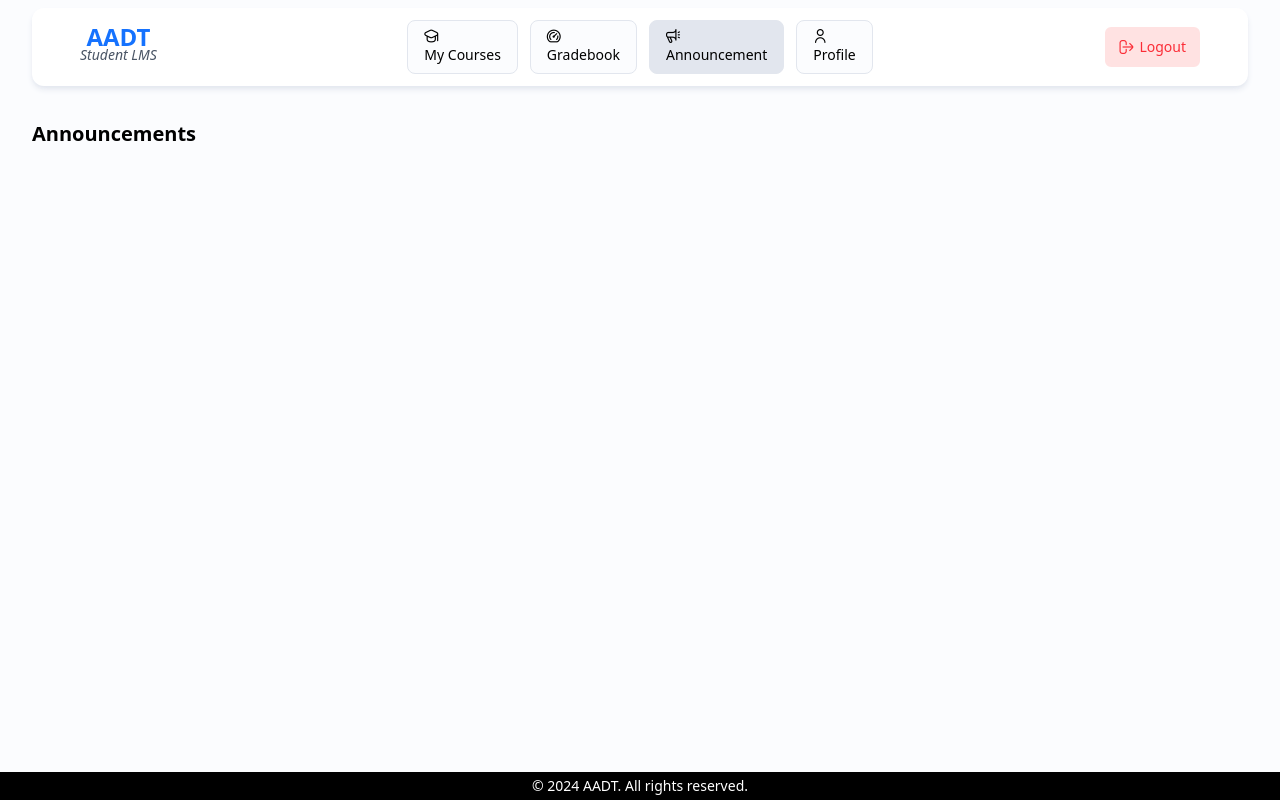
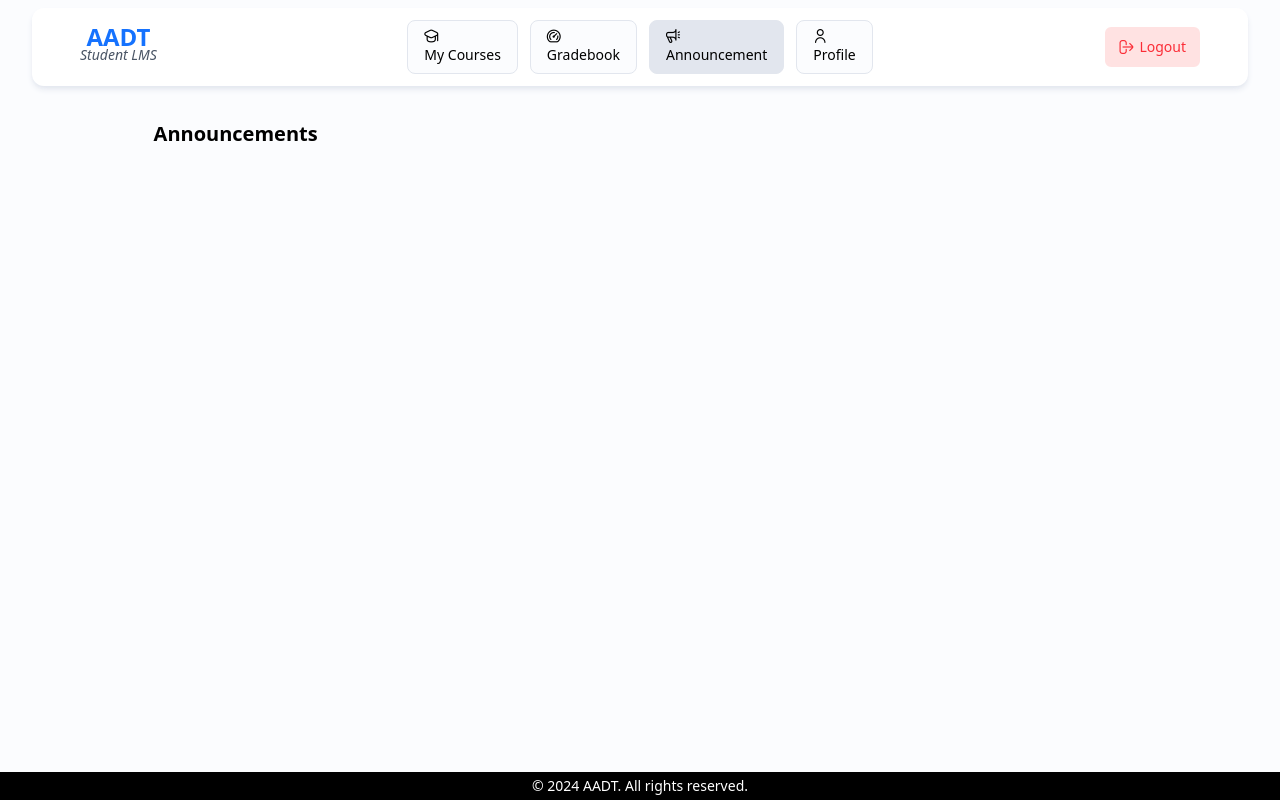
Before and after one commit to tharuka03/AADT_LMS_Front-End, a React (Vite) app: page /Announcements in a window 1280 px wide. Built offline with nearby package versions, Linux system fonts and the light colour scheme.

Commit message:
Refactor: Added page priimary style from styles to pages' primary div.

```diff
--- a/src/Pages/Announcements.jsx
+++ b/src/Pages/Announcements.jsx
@@ -3,7 +3,7 @@ import { primaryStyles } from '../Styles/primaryStyles'
 
 function Announcements() {
   return (
-    <div>
+    <div className={primaryStyles.pageContainerPrimary}>
         <h1 className={primaryStyles.PageTitle}>Announcements</h1>
     </div>
   )
--- a/src/Pages/GradeBook.jsx
+++ b/src/Pages/GradeBook.jsx
@@ -3,7 +3,7 @@ import { primaryStyles } from '../Styles/primaryStyles'
 
 function GradeBook() {
   return (
-    <div className=''>
+    <div className={primaryStyles.pageContainerPrimary}>
         <h1 className={primaryStyles.PageTitle}>Grade Book</h1>
     </div>
   )
--- a/src/Pages/Home.jsx
+++ b/src/Pages/Home.jsx
@@ -5,7 +5,7 @@ import MyCourseDisplayArea from '../Components/Application/MyCourseDisplayArea'
 function Home() {
 
   return (
-    <div className='w-[95%] md:w-[80%] mx-auto'>
+    <div className={primaryStyles.pageContainerPrimary}>
       <h1 className={primaryStyles.PageTitle}>My Courses</h1>
       <MyCourseDisplayArea />
     </div>
--- a/src/Pages/Profile.jsx
+++ b/src/Pages/Profile.jsx
@@ -3,7 +3,7 @@ import { primaryStyles } from '../Styles/primaryStyles'
 
 function Profile() {
   return (
-    <div>
+    <div className={primaryStyles.pageContainerPrimary}>
         <h1 className={primaryStyles.PageTitle}>Profile</h1>
     </div>
   )
```
